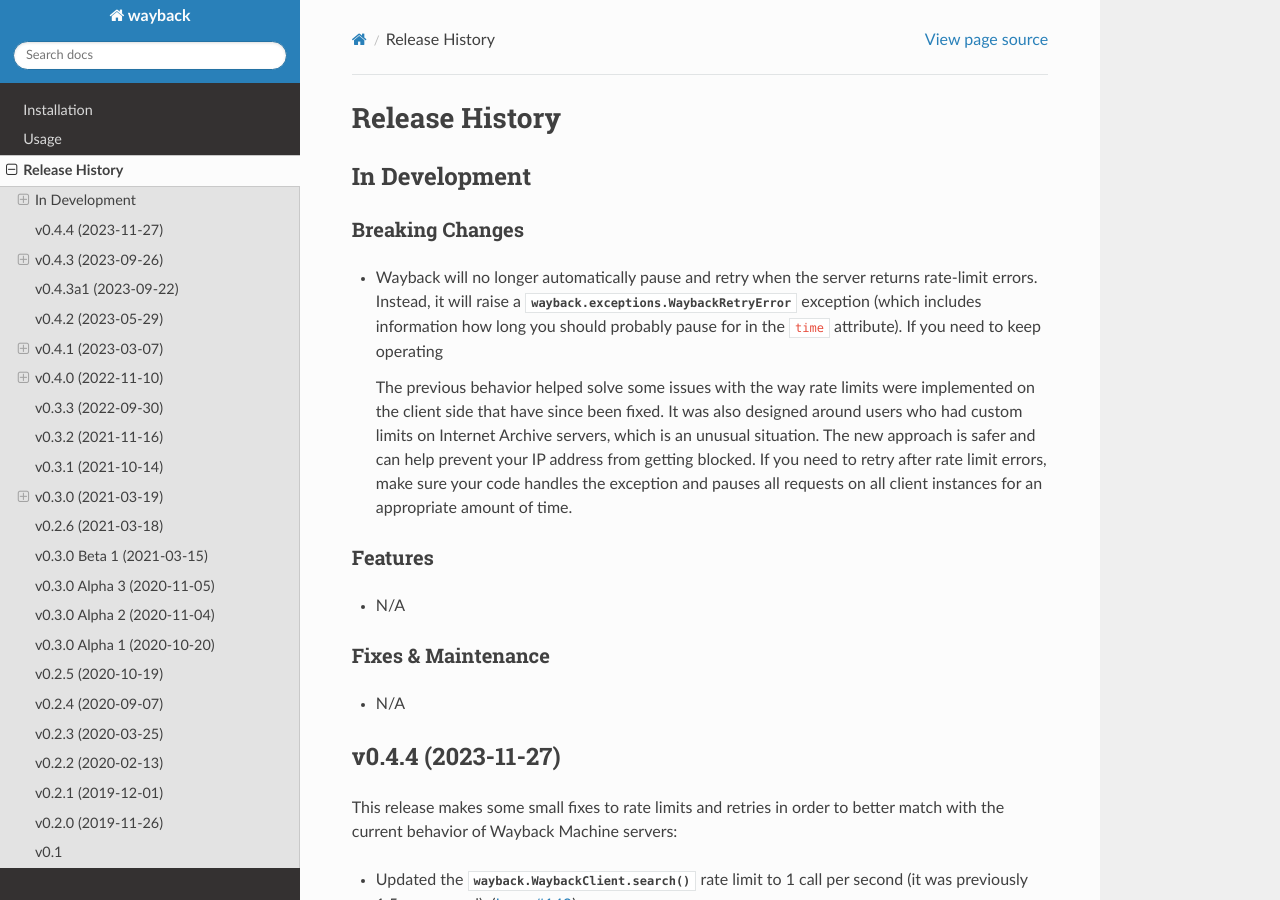
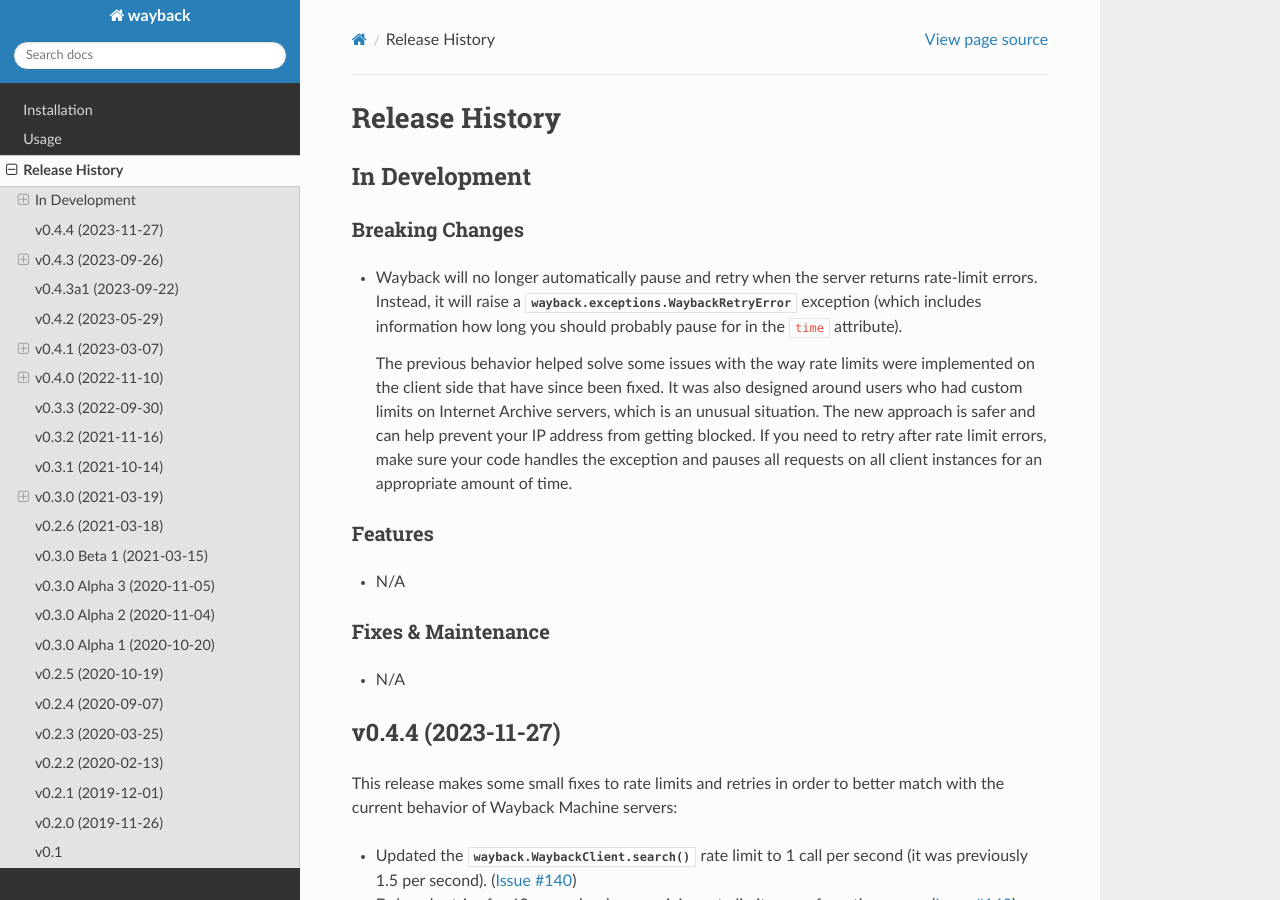
Before and after one commit to edgi-govdata-archiving/wayback, a Sphinx documentation site: the page built from docs/source/release-history.rst, in a window 1280 px wide and 900 px high. Built offline with Sphinx 7.4.7 and the Read the Docs theme 2.0.0, drawn with Linux system fonts in a browser that asks for light colours.

Commit message:
Fix typo

```diff
--- a/docs/source/release-history.rst
+++ b/docs/source/release-history.rst
@@ -8,7 +8,7 @@ In Development
 Breaking Changes
 ^^^^^^^^^^^^^^^^
 
-- Wayback will no longer automatically pause and retry when the server returns rate-limit errors. Instead, it will raise a :class:`wayback.exceptions.WaybackRetryError` exception (which includes information how long you should probably pause for in the ``time`` attribute). If you need to keep operating
+- Wayback will no longer automatically pause and retry when the server returns rate-limit errors. Instead, it will raise a :class:`wayback.exceptions.WaybackRetryError` exception (which includes information how long you should probably pause for in the ``time`` attribute).
 
   The previous behavior helped solve some issues with the way rate limits were implemented on the client side that have since been fixed. It was also designed around users who had custom limits on Internet Archive servers, which is an unusual situation. The new approach is safer and can help prevent your IP address from getting blocked. If you need to retry after rate limit errors, make sure your code handles the exception and pauses all requests on all client instances for an appropriate amount of time.
 
```
